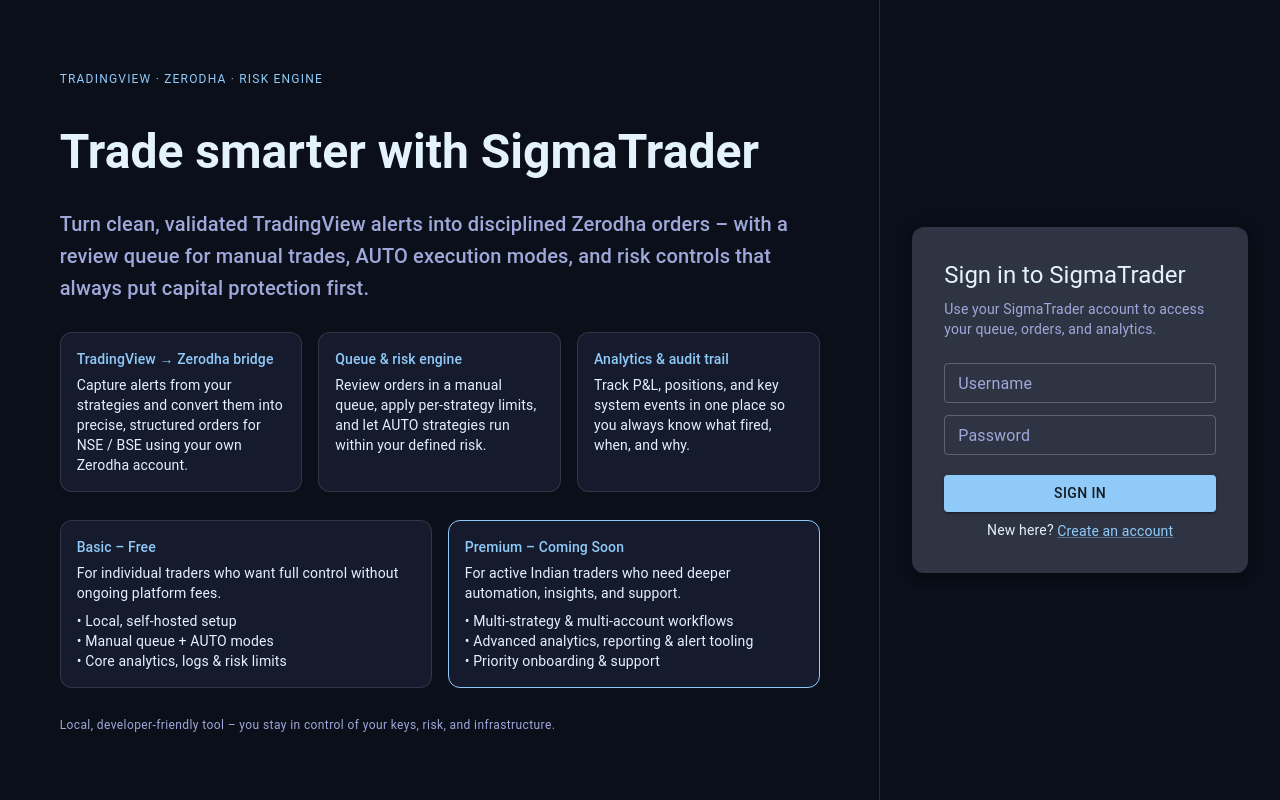
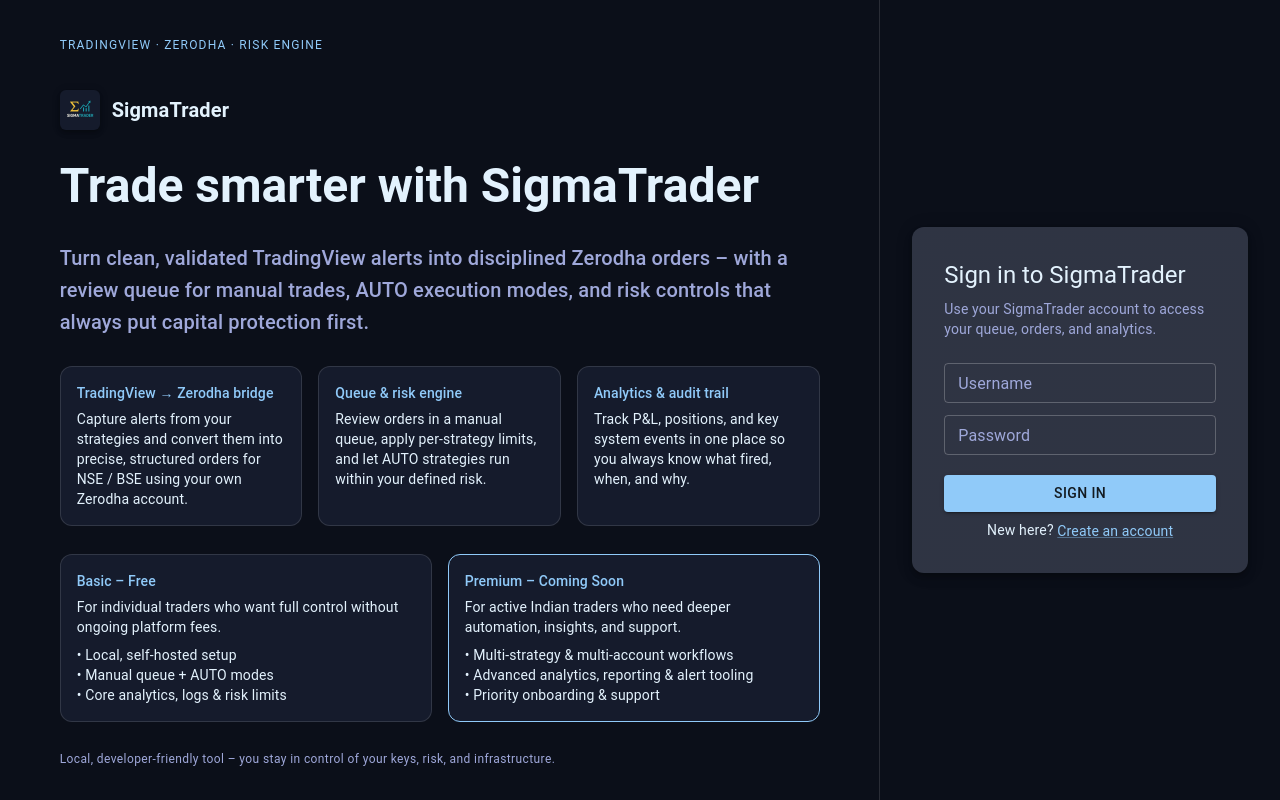
Before and after one commit to chbisw07/SigmaTrader, a React app in the folder frontend/: page /auth in a window 1280 px wide. Built offline with nearby package versions, Linux system fonts and the light colour scheme; no server answers; the HTML template or start-up script is replaced by a standard one.

Commit message:
added logo in login page

```diff
--- a/frontend/src/views/AuthPage.tsx
+++ b/frontend/src/views/AuthPage.tsx
@@ -106,6 +106,31 @@
           <Typography variant="overline" color="primary.main" sx={{ letterSpacing: 1.2 }}>
             TradingView · Zerodha · Risk engine
           </Typography>
+          <Box
+            sx={{
+              display: 'flex',
+              alignItems: 'center',
+              gap: 1.5,
+            }}
+          >
+            <Box
+              component="img"
+              src="/sigma_trader_logo.png"
+              alt="SigmaTrader logo"
+              sx={{
+                height: 40,
+                width: 40,
+                borderRadius: 1.5,
+                bgcolor: 'background.paper',
+                boxShadow: 4,
+                p: 0.5,
+                objectFit: 'contain',
+              }}
+            />
+            <Typography variant="h6" fontWeight={700}>
+              SigmaTrader
+            </Typography>
+          </Box>
           <Typography variant="h3" fontWeight={700}>
             Trade smarter with SigmaTrader
           </Typography>
```
